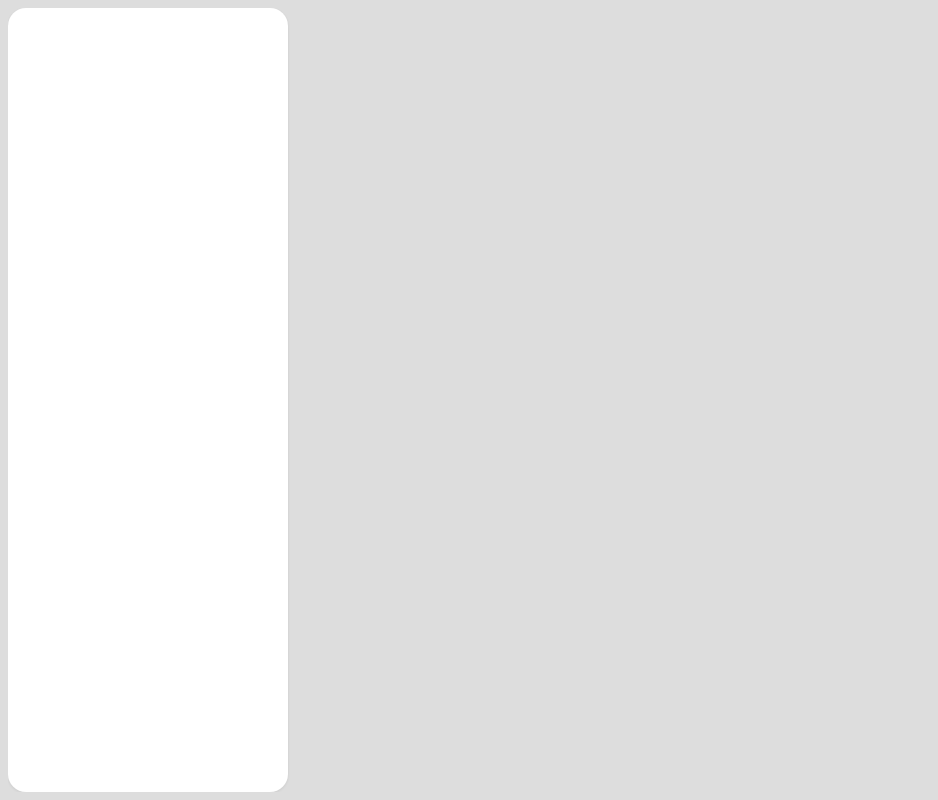
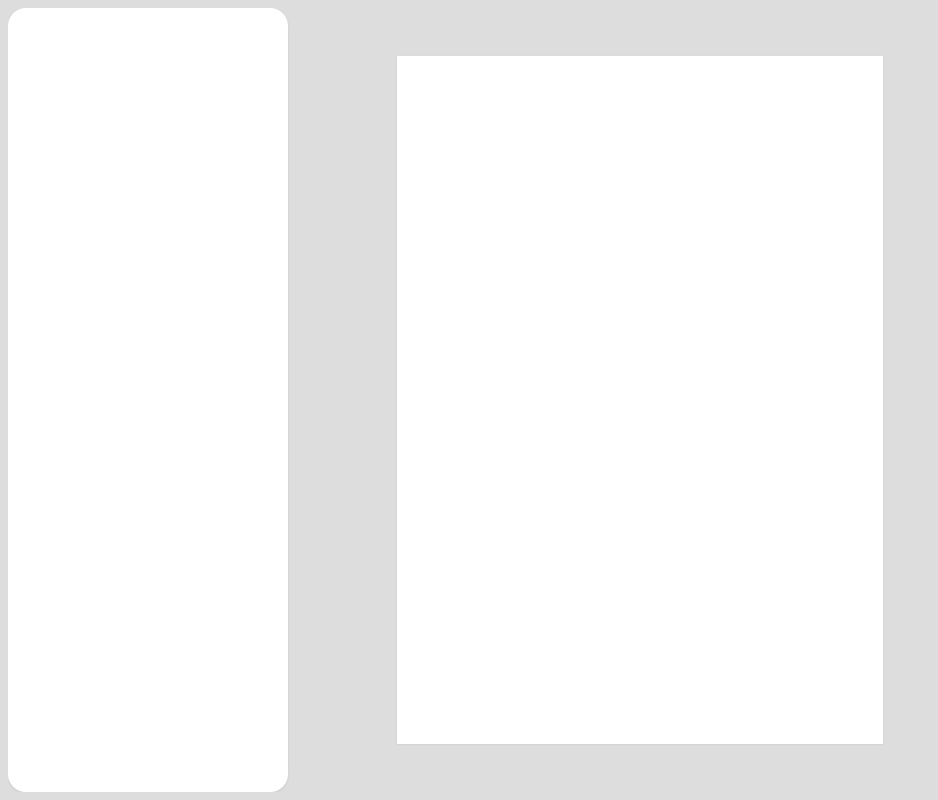
Before and after one commit to al0tak/numo-desktop, a React (Vite) app in the folder src/renderer/: page /#/home in a window 1280 px wide. Both pictures are taken after a click on the button "New invoice". Shown: the whole page, without its empty margins (0-938 px from the left). Built offline with nearby package versions, Linux system fonts and the light colour scheme.

Commit message:
Add EditorView with pan and zoom
The editor page's canvas: a blank A4 document on a plane that pans with
two-finger scroll and zooms on pinch or ⌘+scroll, anchored to the pointer.

Co-Authored-By: Claude Opus 5 <noreply@anthropic.com>

```diff
--- /dev/null
+++ b/src/renderer/src/components/EditorView/EditorView.module.css
@@ -0,0 +1,29 @@
+.viewport {
+  position: relative;
+  width: 100%;
+  height: 100%;
+  overflow: hidden;
+  /* Belt and braces for the preventDefault() in the wheel handler: nothing here
+     should rubber-band or arm the back-swipe if an event ever slips past it. */
+  overscroll-behavior: none;
+  touch-action: none;
+}
+
+.plane {
+  position: absolute;
+  top: 0;
+  left: 0;
+  /* The transform is written as translate-then-scale from this origin, which is
+     what the pointer-anchored zoom math assumes. */
+  transform-origin: 0 0;
+  /* Only the transform changes while panning, so the plane gets its own layer
+     instead of repainting the document on every wheel event. */
+  will-change: transform;
+}
+
+.page {
+  /* Sized from the constants in EditorView.tsx — the fit math needs the numbers
+     anyway, so they stay there rather than being duplicated here. */
+  background: #ffffff;
+  box-shadow: 0 1px 3px rgb(0 0 0 / 0.08);
+}
--- /dev/null
+++ b/src/renderer/src/components/EditorView/EditorView.tsx
@@ -0,0 +1,138 @@
+import { useEffect, useLayoutEffect, useRef, useState } from 'react'
+import type { ComponentPropsWithoutRef } from 'react'
+import { cx } from '../../lib/cx'
+import styles from './EditorView.module.css'
+
+export type EditorViewProps = ComponentPropsWithoutRef<'div'>
+
+// A4 at 96dpi. The document is measured in CSS pixels rather than mm so the
+// pan and zoom math stays in a single unit; the conversion to a physical page
+// size belongs at the PDF boundary.
+const PAGE_WIDTH = 794
+const PAGE_HEIGHT = 1123
+
+const MIN_SCALE = 0.1
+const MAX_SCALE = 8
+
+// Empty space left around the document when it is first fitted to the viewport.
+const FIT_PADDING = 48
+
+// Wheel deltas turn into a scale factor exponentially, so the same amount of
+// finger travel zooms by the same ratio at every zoom level.
+const ZOOM_SENSITIVITY = 0.01
+// A trackpad pinch reports a few pixels per event; a mouse wheel notch reports
+// a hundred or more, which would jump several zoom steps at once. Capping the
+// delta gives the wheel a coarse-but-usable step without dulling the pinch.
+const MAX_ZOOM_DELTA = 24
+
+// Where the document sits in the viewport: `scale` pixels per document pixel,
+// then `x`/`y` pixels from the viewport's top-left corner.
+type Transform = { x: number; y: number; scale: number }
+
+// The editor's canvas — an infinite plane holding the document, panned and
+// zoomed under a fixed viewport.
+//
+// The plane is moved with a transform rather than by scrolling a large element:
+// zoom has to stay anchored to the pointer, which is a property of the
+// transform, and there are no scrollbars to keep in step at 8x zoom.
+export function EditorView({ className, ...rest }: EditorViewProps) {
+  const viewportRef = useRef<HTMLDivElement>(null)
+  const [transform, setTransform] = useState<Transform>({ x: 0, y: 0, scale: 1 })
+  const isPlacedByUser = useRef(false)
+
+  // Keep the document fitted and centred until the user pans or zooms, after
+  // which where it sits is their business and resizing must not move it.
+  //
+  // Driven by a ResizeObserver rather than measured once on mount: the viewport
+  // has not necessarily reached its final size by the time the mount effect
+  // runs, and a fit against a stale size leaves the document off screen.
+  useLayoutEffect(() => {
+    const viewport = viewportRef.current
+    if (!viewport) return
+
+    const observer = new ResizeObserver(([entry]) => {
+      if (isPlacedByUser.current) return
+
+      const { width, height } = entry.contentRect
+      if (width === 0 || height === 0) return
+
+      const scale = clamp(
+        Math.min((width - FIT_PADDING * 2) / PAGE_WIDTH, (height - FIT_PADDING * 2) / PAGE_HEIGHT),
+        MIN_SCALE,
+        MAX_SCALE
+      )
+
+      setTransform({
+        scale,
+        x: (width - PAGE_WIDTH * scale) / 2,
+        y: (height - PAGE_HEIGHT * scale) / 2
+      })
+    })
+
+    observer.observe(viewport)
+    return () => observer.disconnect()
+  }, [])
+
+  useEffect(() => {
+    const viewport = viewportRef.current
+    if (!viewport) return
+
+    const handleWheel = (event: WheelEvent) => {
+      // Registered by hand below rather than through onWheel, because React
+      // attaches its wheel listener passively and every one of these events has
+      // to be cancelled: otherwise Chromium turns the pinch into browser zoom
+      // and the horizontal scroll into a back-navigation swipe.
+      event.preventDefault()
+      isPlacedByUser.current = true
+
+      // The OS reports a trackpad pinch as a wheel event with a synthetic
+      // ctrlKey; ⌘+scroll is the mouse equivalent of the same gesture.
+      if (event.ctrlKey || event.metaKey) {
+        const rect = viewport.getBoundingClientRect()
+        const pointerX = event.clientX - rect.left
+        const pointerY = event.clientY - rect.top
+        const delta = clamp(event.deltaY, -MAX_ZOOM_DELTA, MAX_ZOOM_DELTA)
+
+        setTransform((current) => {
+          const scale = clamp(current.scale * Math.exp(-delta * ZOOM_SENSITIVITY), MIN_SCALE, MAX_SCALE)
+          const ratio = scale / current.scale
+
+          // Pin the document point under the pointer to the pointer, so zoom
+          // grows outward from what is being pointed at.
+          return {
+            scale,
+            x: pointerX - (pointerX - current.x) * ratio,
+            y: pointerY - (pointerY - current.y) * ratio
+          }
+        })
+        return
+      }
+
+      // Plain wheel and two-finger trackpad scroll pan the plane. Both axes come
+      // straight from the event, so a diagonal swipe pans diagonally.
+      setTransform((current) => ({
+        ...current,
+        x: current.x - event.deltaX,
+        y: current.y - event.deltaY
+      }))
+    }
+
+    viewport.addEventListener('wheel', handleWheel, { passive: false })
+    return () => viewport.removeEventListener('wheel', handleWheel)
+  }, [])
+
+  return (
+    <div ref={viewportRef} className={cx(styles.viewport, className)} {...rest}>
+      <div
+        className={styles.plane}
+        style={{ transform: `translate(${transform.x}px, ${transform.y}px) scale(${transform.scale})` }}
+      >
+        <div className={styles.page} style={{ width: PAGE_WIDTH, height: PAGE_HEIGHT }} />
+      </div>
+    </div>
+  )
+}
+
+function clamp(value: number, min: number, max: number): number {
+  return Math.min(Math.max(value, min), max)
+}
--- /dev/null
+++ b/src/renderer/src/components/EditorView/index.ts
@@ -0,0 +1,2 @@
+export { EditorView } from './EditorView'
+export type { EditorViewProps } from './EditorView'
--- /dev/null
+++ b/src/renderer/src/pages/EditorPage.module.css
@@ -0,0 +1,17 @@
+/* One cell holding both children: the editor view fills the window and the
+   sidebar floats over it, so the document can be panned past the sidebar's edge
+   instead of the canvas stopping there. */
+.editor {
+  display: grid;
+  grid-template: 1fr / 1fr;
+  height: 100%;
+}
+
+.editor > * {
+  grid-area: 1 / 1;
+}
+
+.sidebar {
+  z-index: 1;
+  justify-self: start;
+}
--- a/src/renderer/src/pages/EditorPage.tsx
+++ b/src/renderer/src/pages/EditorPage.tsx
@@ -1,5 +1,12 @@
+import { EditorView } from '../components/EditorView'
 import { PageSidebar } from '../components/PageSidebar'
+import styles from './EditorPage.module.css'
 
 export function EditorPage() {
-  return <PageSidebar />
+  return (
+    <div className={styles.editor}>
+      <EditorView />
+      <PageSidebar className={styles.sidebar} />
+    </div>
+  )
 }
```
